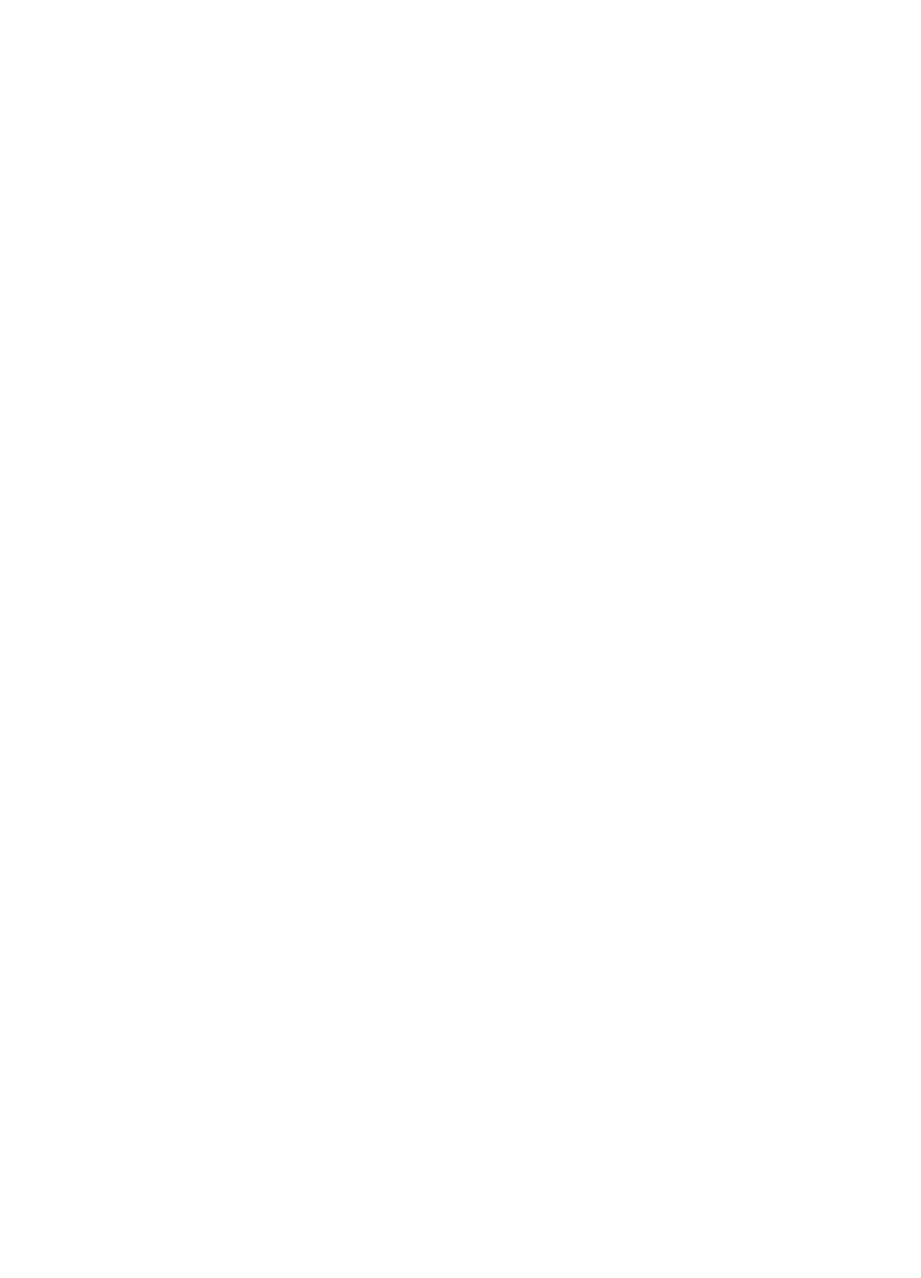
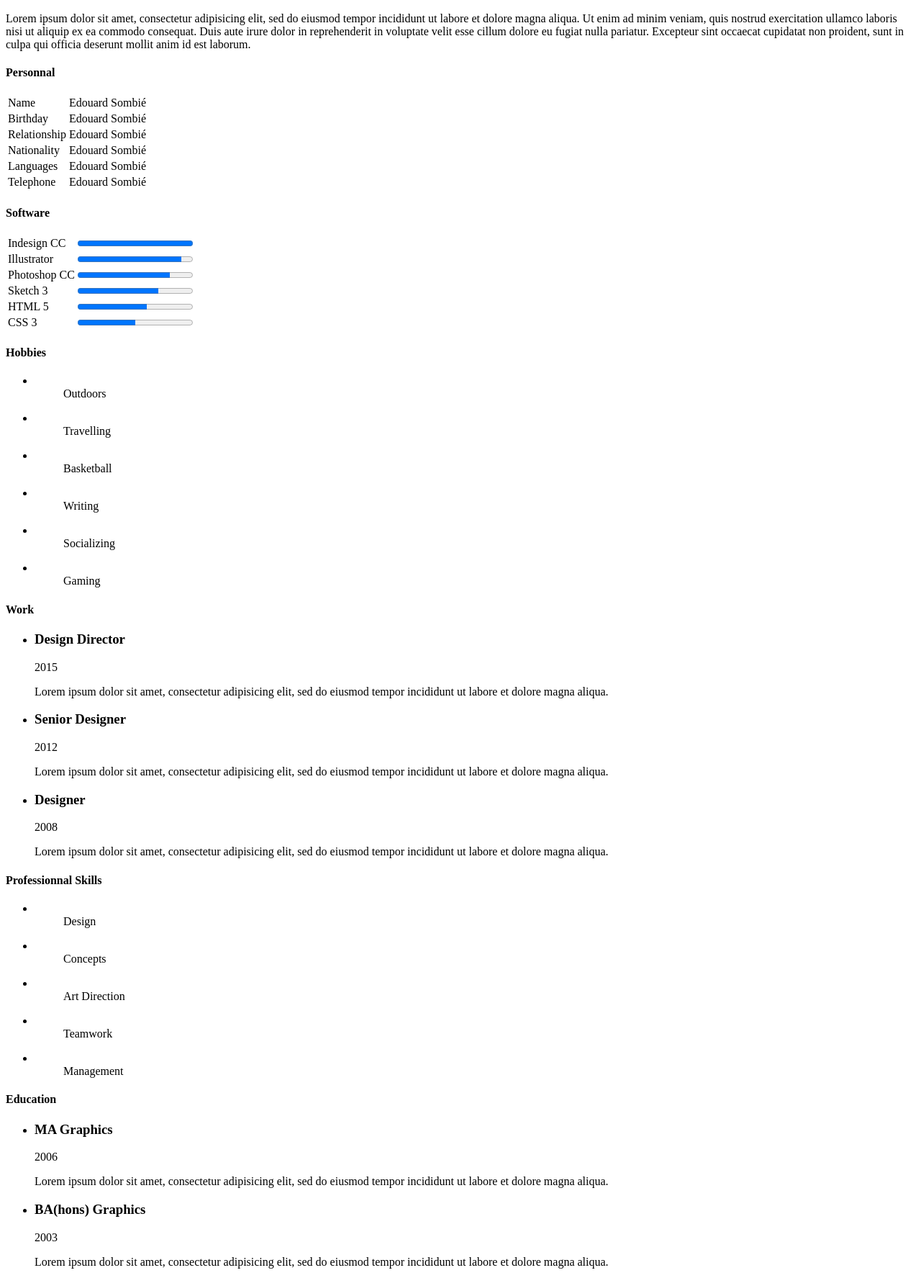
Before and after one commit to aittiritesoufian/ESGI-courses, a PHP site: page / in a window 1280 px wide. Before the commit the part shown is empty. Shown: the part 451-2226 px from the top of the page at 72% size. Before the commit the page ends 800 px from the top, so only its background shows below. Run offline with PHP 8.4, Linux system fonts and the light colour scheme.

Commit message:
integration TD update

```diff
--- a/Integration/td-files/index.php
+++ b/Integration/td-files/index.php
@@ -6,6 +6,261 @@
 	<title>Titre de la page</title>
 </head>
 <body>
-
+	<header>
+		<section>
+			<nav>
+				<ul>
+					<li><a href="#">Resume</a></li>
+				</ul>
+			</nav>
+		</section>
+		<section>
+			<div class="name">
+				<h1>Edouard Sombié</h1>
+				<h2>Développeur Web</h2>
+			</div>
+			<figure class="photo">
+				<img src="#" alt="Texte alternatif" title="Titre de mon image">
+			</figure>
+		</section>
+	</header>
+	<main>
+		<section>
+			<p>
+				Lorem ipsum dolor sit amet, consectetur adipisicing elit, sed do eiusmod
+				tempor incididunt ut labore et dolore magna aliqua. Ut enim ad minim veniam,
+				quis nostrud exercitation ullamco laboris nisi ut aliquip ex ea commodo
+				consequat. Duis aute irure dolor in reprehenderit in voluptate velit esse
+				cillum dolore eu fugiat nulla pariatur. Excepteur sint occaecat cupidatat non
+				proident, sunt in culpa qui officia deserunt mollit anim id est laborum.
+			</p>
+		</section>
+		<section>
+			<section class="left">
+				<article>
+					<h1>Personnal</h1>
+					<table>
+						<tr>
+							<td>Name</td>
+							<td>Edouard Sombié</td>
+						</tr>
+						<tr>
+							<td>Birthday</td>
+							<td>Edouard Sombié</td>
+						</tr>
+						<tr>
+							<td>Relationship</td>
+							<td>Edouard Sombié</td>
+						</tr>
+						<tr>
+							<td>Nationality</td>
+							<td>Edouard Sombié</td>
+						</tr>
+						<tr>
+							<td>Languages</td>
+							<td>Edouard Sombié</td>
+						</tr>
+						<tr>
+							<td>Telephone</td>
+							<td>Edouard Sombié</td>
+						</tr>
+					</table>
+				</article>
+				<article>
+					<h1>Software</h1>
+					<table>
+						<tr>
+							<td>Indesign CC</td>
+							<td><progress value="1" max="1"></td>
+						</tr>
+						<tr>
+							<td>Illustrator</td>
+							<td><progress value="0.9" max="1"></td>
+						</tr>
+						<tr>
+							<td>Photoshop CC</td>
+							<td><progress value="0.8" max="1"></td>
+						</tr>
+						<tr>
+							<td>Sketch 3</td>
+							<td><progress value="0.7" max="1"></td>
+						</tr>
+						<tr>
+							<td>HTML 5</td>
+							<td><progress value="0.6" max="1"></td>
+						</tr>
+						<tr>
+							<td>CSS 3</td>
+							<td><progress value="0.5" max="1"></td>
+						</tr>
+					</table>
+				</article>
+				<article>
+					<h1>Hobbies</h1>
+					<ul>
+						<li>
+							<figure>
+								<img src="">
+								<figcaption>Outdoors</figcaption>
+							</figure>
+						</li>
+						<li>
+							<figure>
+								<img src="">
+								<figcaption>Travelling</figcaption>
+							</figure>
+						</li>
+						<li>
+							<figure>
+								<img src="">
+								<figcaption>Basketball</figcaption>
+							</figure>
+						</li>
+					</ul>
+					<ul>
+						<li>
+							<figure>
+								<img src="">
+								<figcaption>Writing</figcaption>
+							</figure>
+						</li>
+						<li>
+							<figure>
+								<img src="">
+								<figcaption>Socializing</figcaption>
+							</figure>
+						</li>
+						<li>
+							<figure>
+								<img src="">
+								<figcaption>Gaming</figcaption>
+							</figure>
+						</li>
+					</ul>
+				</article>
+			</section>
+			<section class="right">
+				<article>
+					<h1>Work</h1>
+					<ul>
+						<li>
+							<h3>Design Director</h3>
+							<time>2015</time>
+							<p>
+								Lorem ipsum dolor sit amet, consectetur adipisicing elit, sed do eiusmod
+								tempor incididunt ut labore et dolore magna aliqua.
+							</p>
+						</li>
+						<li>
+							<h3>Senior Designer</h3>
+							<time>2012</time>
+							<p>
+								Lorem ipsum dolor sit amet, consectetur adipisicing elit, sed do eiusmod
+								tempor incididunt ut labore et dolore magna aliqua.
+							</p>
+						</li>
+						<li>
+							<h3>Designer</h3>
+							<time>2008</time>
+							<p>
+								Lorem ipsum dolor sit amet, consectetur adipisicing elit, sed do eiusmod
+								tempor incididunt ut labore et dolore magna aliqua.
+							</p>
+						</li>
+					</ul>
+				</article>
+				<article>
+					<h1>Professionnal Skills</h1>
+					<ul>
+						<li>
+							<figure>
+								<img src="">
+								<figcaption>Design</figcaption>
+							</figure>
+						</li>
+						<li>
+							<figure>
+								<img src="">
+								<figcaption>Concepts</figcaption>
+							</figure>
+						</li>
+						<li>
+							<figure>
+								<img src="">
+								<figcaption>Art Direction</figcaption>
+							</figure>
+						</li>
+					</ul>
+					<ul>
+						<li>
+							<figure>
+								<img src="">
+								<figcaption>Teamwork</figcaption>
+							</figure>
+						</li>
+						<li>
+							<figure>
+								<img src="">
+								<figcaption>Management</figcaption>
+							</figure>
+						</li>
+					</ul>
+				</article>
+				<article>
+					<h1>Education</h1>
+					<ul>
+						<li>
+							<h3>MA Graphics</h3>
+							<time>2006</time>
+							<p>
+								Lorem ipsum dolor sit amet, consectetur adipisicing elit, sed do eiusmod
+								tempor incididunt ut labore et dolore magna aliqua.
+							</p>
+						</li>
+						<li>
+							<h3>BA(hons) Graphics</h3>
+							<time>2003</time>
+							<p>
+								Lorem ipsum dolor sit amet, consectetur adipisicing elit, sed do eiusmod
+								tempor incididunt ut labore et dolore magna aliqua.
+							</p>
+						</li>
+					</ul>
+				</article>
+			</section>
+		</section>
+	</main>
+	<footer>
+		<section>
+			<a href="#" title="Follow-my">
+				<figure>
+					<img src="#">
+					<figcaption>www.behance.com/davidbrown</figcaption>
+				</figure>
+			</a>
+			<a href="#" title="Follow-my">
+				<figure>
+					<img src="#">
+					<figcaption>www.linkedin.com/davidbrown</figcaption>
+				</figure>
+			</a>
+			<a href="#" title="Follow-my">
+				<figure>
+					<img src="#">
+					<figcaption>www.twitter.com/davidbrown</figcaption>
+				</figure>
+			</a>
+		</section>
+		<section>
+			<p>
+				Flat 2, 10 Broadway, New York, NY 12345. Call: +1 (212) 123-4567. Email: davidbrown@gmail.com
+			</p>
+			<p>
+				<a href="#" title="Visit my website">
+					www.davidbrown.com
+				</a>
+			</p>
+		</section>
+	</footer>
 </body>
 </html>
```
